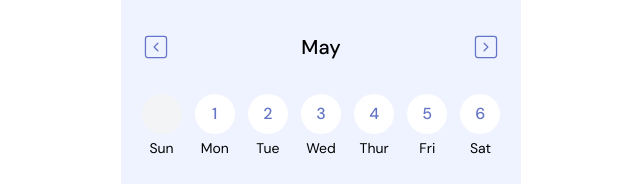
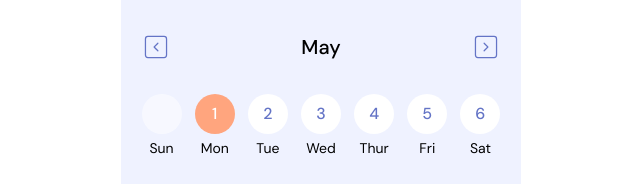
Before and after one commit to Pearlsky/learning-app, a React (Vite) app: page /learning-progress in a window 1280 px wide. Shown: the top 184 px of the page, without its empty margins (319-959 px from the left). Built offline with nearby package versions, Linux system fonts and the light colour scheme.

Commit message:
refactor(calendar): update calendar logic for next and prev months rendering

```diff
--- a/src/components/learning-progress/calendar/calendar-day.jsx
+++ b/src/components/learning-progress/calendar/calendar-day.jsx
@@ -4,7 +4,7 @@
 import { IoCheckmarkSharp } from "react-icons/io5";
 import { twMerge } from "tailwind-merge";
 
-const CalenderDay = ({children }) => {
+const CalenderDay = ({ children, weekDate = 0, currentDate }) => {
   const [isComplete, setIsComplete] = useState(false);
 
   return (
@@ -13,8 +13,11 @@
         <button
           className={twMerge(
             clsx(
-              "w-10 h-10 flex justify-center items-center rounded-full bg-white text-pryblue font-medium disabled:pointer-events-none, disabled:bg-gray-100",
-              { "bg-pryblue": isComplete }
+              "w-10 h-10 flex justify-center items-center rounded-full bg-white text-pryblue font-medium disabled:cursor-not-allowed disabled:opacity-50",
+              {
+                "bg-pryblue": isComplete,
+                "bg-pryorange text-white": weekDate === currentDate,
+              }
             )
           )}
           disabled={children ? false : true}
--- a/src/components/learning-progress/calendar/calendar.jsx
+++ b/src/components/learning-progress/calendar/calendar.jsx
@@ -15,6 +15,7 @@
 
 const Calendar = () => {
   const [date, setDate] = useState(new Date());
+  const [currentDate] = useState(() => new Date().getDate());
   const [daysInMonthArray, setDaysInMonthsArray] = useState([]);
   const [fullMonthDetails, setFullMonthDetails] = useState({});
   const { month, monthIndex, monthWeeks } = fullMonthDetails;
@@ -30,7 +31,11 @@
         <CalenderDay key={`${index + 1}-${Math.random()}`}>{}</CalenderDay>
       )),
       ...Array.from({ length: monthDays }).map((_, index) => (
-        <CalenderDay key={`${index + 1}-${Math.random()}`}>
+        <CalenderDay
+          key={`${index + 1}-${Math.random()}`}
+          weekDate={index + 1}
+          currentDate={currentDate}
+        >
           {index + 1}
         </CalenderDay>
       )),
@@ -39,7 +44,7 @@
       )),
     ]);
     setFullMonthDetails(data);
-  }, [date]);
+  }, [date, currentDate]);
 
   // | note: (refactor) to util helper function
   //   date wrangling
@@ -53,6 +58,9 @@
   const prevWeekHandler = () => {
     if (currWeek === 1 && monthIndex !== 0) {
       setDate(() => new Date(2023, monthIndex - 1));
+      //note: (refactor) this value should not be hardcode
+      setCurrWeek(() => 5);
+
       console.log(date);
     }
 
@@ -62,12 +70,13 @@
   };
 
   const nextWeekHandler = () => {
+    if (currWeek === monthWeeks) {
+      setDate(() => new Date(2023, monthIndex + 1, 1));
+      setCurrWeek(() => 1);
+    }
+
     if (currWeek < monthWeeks) {
       setCurrWeek((prev) => prev + 1);
-    }
-
-    if (currWeek === monthWeeks) {
-      setDate(() => new Date(2023, monthIndex + 1));
     }
   };
 
```
